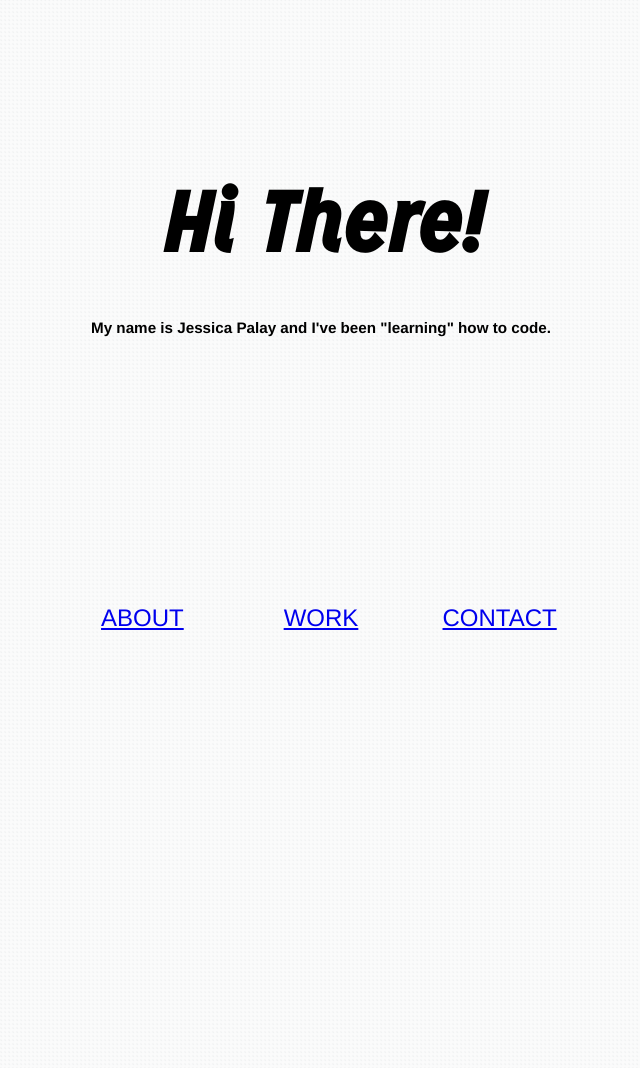
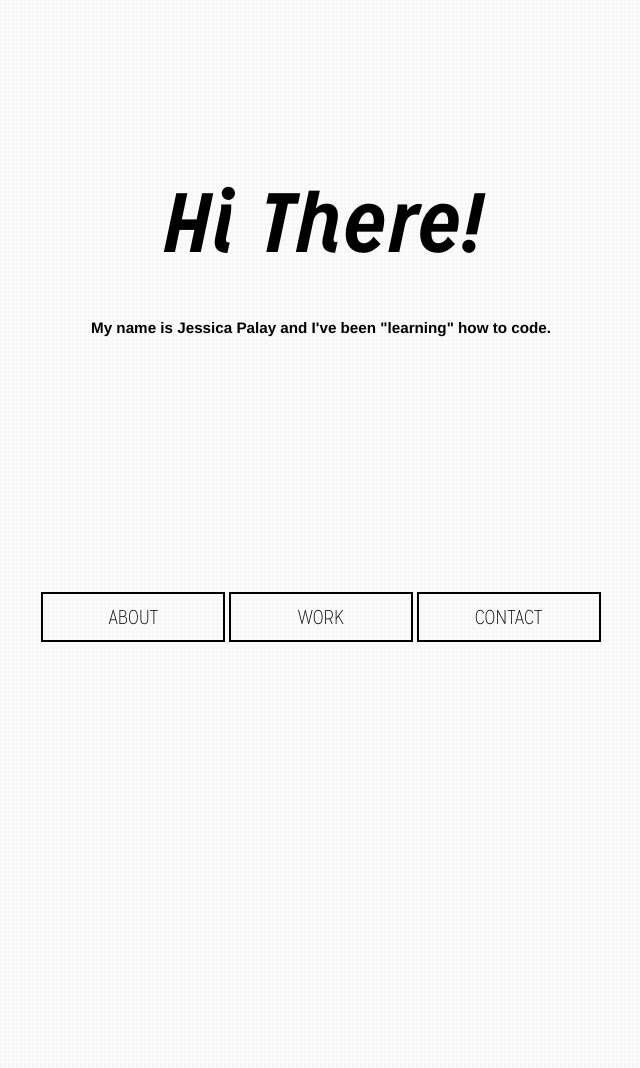
Before and after one commit to jessicapalay/jessicapalay.github.io, a Jekyll site: the page built from index.html, in a window 1280 px wide. Shown: the whole page, without its empty margins (319-959 px from the left). Built offline with Jekyll 4.4.1, drawn with Linux system fonts in a browser that asks for light colours; Markdown is read by kramdown in place of the engine named in the settings.

Commit message:
Added domain name

```diff
--- /dev/null
+++ b/CNAME
@@ -0,0 +1 @@
+jessicapalay.com
--- a/css/main.css
+++ b/css/main.css
@@ -11,8 +11,20 @@
 }
 
 @font-face {
-  font-family: "Mission Gothic Bold Italic";
+  font-family: "Mission Gothic";
+  font-style: italic;
+  font-weight: bold;
   src: url('/assets/fonts/Mission Gothic Bold Italic.otf');
+}
+
+@font-face {
+  font-family: "Mission Gothic";
+  src: url('/assets/fonts/Mission Gothic Regular.otf');
+}
+
+@font-face {
+  font-family: "Mission Gothic Thin";
+  src: url('/assets/fonts/Mission Gothic Thin.otf');
 }
 
 html, body { height: 100%; }
@@ -28,10 +40,12 @@
 h1 {
   font-size: 84px;
   margin: 2em 0 0.5em;
-  font-family: "Mission Gothic Bold Italic";
+  font-family: "Mission Gothic";
+  font-weight: bold;
+  font-style: italic;
 }
 
-}
+
 p { margin: 1em 0; }
 
 .navigation {
@@ -39,9 +53,14 @@
 }
 
 .navigation a {
-  font-size: 24px;
+  font-family: "Mission Gothic Thin";
+  font-size: 20px;
+  color: #000000;
   text-transform: uppercase;
-  width: 175px;
+  width: 180px;
   display: inline-block;
   padding: 0.5em 0;
+  border-style: solid;
+  border-width: 2px;
+  text-decoration: none;
 }
```
